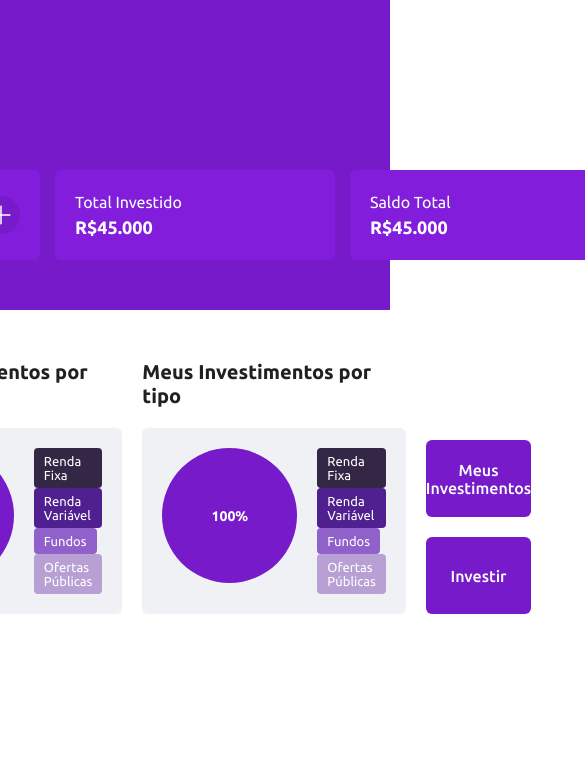
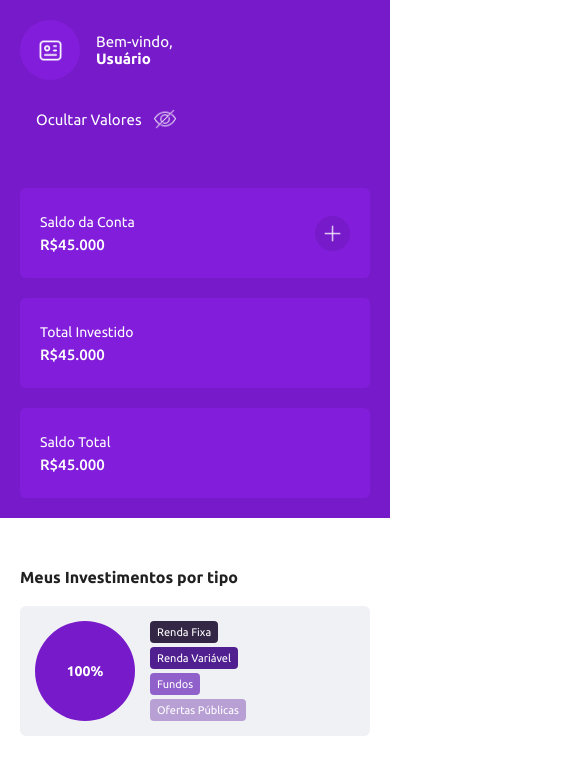
Before and after one commit to CosmoAndrade/projeto-dashboard-rasmo, a plain HTML site: page index.html in a window 390 px wide. Shown: the top 773 px of the page, 585 px wide, since content can reach past the window. Drawn offline with Linux system fonts and the light colour scheme.

Commit message:
Parte 05 responsivo

```diff
--- a/css/style.css
+++ b/css/style.css
@@ -177,6 +177,7 @@ main {
     display: flex;
     justify-content: center;
     margin-top: 50px;
+    margin-bottom: 50px;
 }
 
 .main_container {
@@ -274,3 +275,174 @@ main {
 .main_coluna button:hover {
     background: var(--regular-light-purple);
 }
+
+
+
+/* responsivo */
+
+@media screen and (max-width: 1350px) {
+
+    .header_container {
+        width: 100%;
+        margin: 0 50px;
+    }
+
+    .main_container {
+        width: 100%;
+        margin: 0 50px;
+    }
+
+}
+
+@media screen and (max-width: 1160px) {
+
+    /* header */
+
+    .perfil_usuario .perfil_imagem {
+        width: 60px;
+        height: 60px;
+    }
+
+    .perfil_usuario .perfil_imagem img {
+        width: 27px;
+    }
+
+    .perfil_usuario .perfil_informacoes .span_fino {
+        font-size: 15px;
+    }
+
+    .perfil_usuario .perfil_informacoes .span_grosso {
+        font-size: 15px;
+    }
+
+    /* ocultar valores */
+
+    .ocultar_valores {
+        padding: 8px 16px;
+    }
+
+    .ocultar_valores:hover {
+        background: var(--regular-light-purple);
+    }
+
+    .ocultar_valores img {
+        width: 22px;
+    }
+
+    .ocultar_valores span {
+        font-size: 15px;
+    }
+
+    /* segunda linha */
+
+    .header_segunda_linha .header_card .header_card_infos .span_fino {
+        color: var(--white);
+        font-size: 14px;
+        font-weight: 400;
+    }
+
+    .header_segunda_linha .header_card .header_card_infos .span_grosso {
+        color: var(--white);
+        font-size: 15px;
+        font-weight: 500;
+    }
+
+    .header_segunda_linha .header_card button {
+        width: 35px;
+        height: 35px;
+    }
+
+    .header_segunda_linha .header_card button img {
+        width: 25px;
+    }
+
+    /* main */
+
+    .main_container .main_coluna h2 {
+        font-size: 18px;
+    }
+
+    .main_container .main_coluna .main_card .main_grafico {
+        width: 100px;
+        height: 100px;
+    }
+
+    .main_container .main_coluna .main_card .main_descricao_grafico span {
+        padding: 5px 7px;
+        font-size: 11px;
+    }
+
+    .main_coluna button {
+        height: 60px;
+        font-size: 13px;
+    }
+
+}
+
+@media screen and (max-width: 976px) {
+
+    .header_segunda_linha .header_card {
+        width: 100%;
+    }
+
+}
+
+@media screen and (max-width: 915px) {
+
+    .main_container {
+        flex-direction: column;
+        row-gap: 40px;
+        padding-bottom: 40px;
+    }
+
+}
+
+@media screen and (max-width: 720px) {
+
+    header {
+        height: auto;
+        padding: 20px 0px;
+    }
+
+    .header_segunda_linha {
+        flex-direction: column;
+        row-gap: 20px;
+    }
+
+}
+
+@media screen and (max-width: 460px) {
+
+    /* header */
+
+    .header_container {
+        margin: 0 20px;
+    }
+
+    .header_primeira_linha {
+        flex-direction: column;
+        align-items: flex-start;
+        row-gap: 20px;
+    }
+
+    .ocultar_valores {
+        flex-direction: row-reverse;
+    }
+
+    /* main */
+
+
+    .main_container {
+        margin: 0 20px;
+    }
+
+    .main_container .main_coluna h2 {
+        font-size: 16px;
+    }
+
+    .main_container .main_coluna .main_card {
+        padding: 15px;
+        column-gap: 15px;
+    }
+
+}
```
